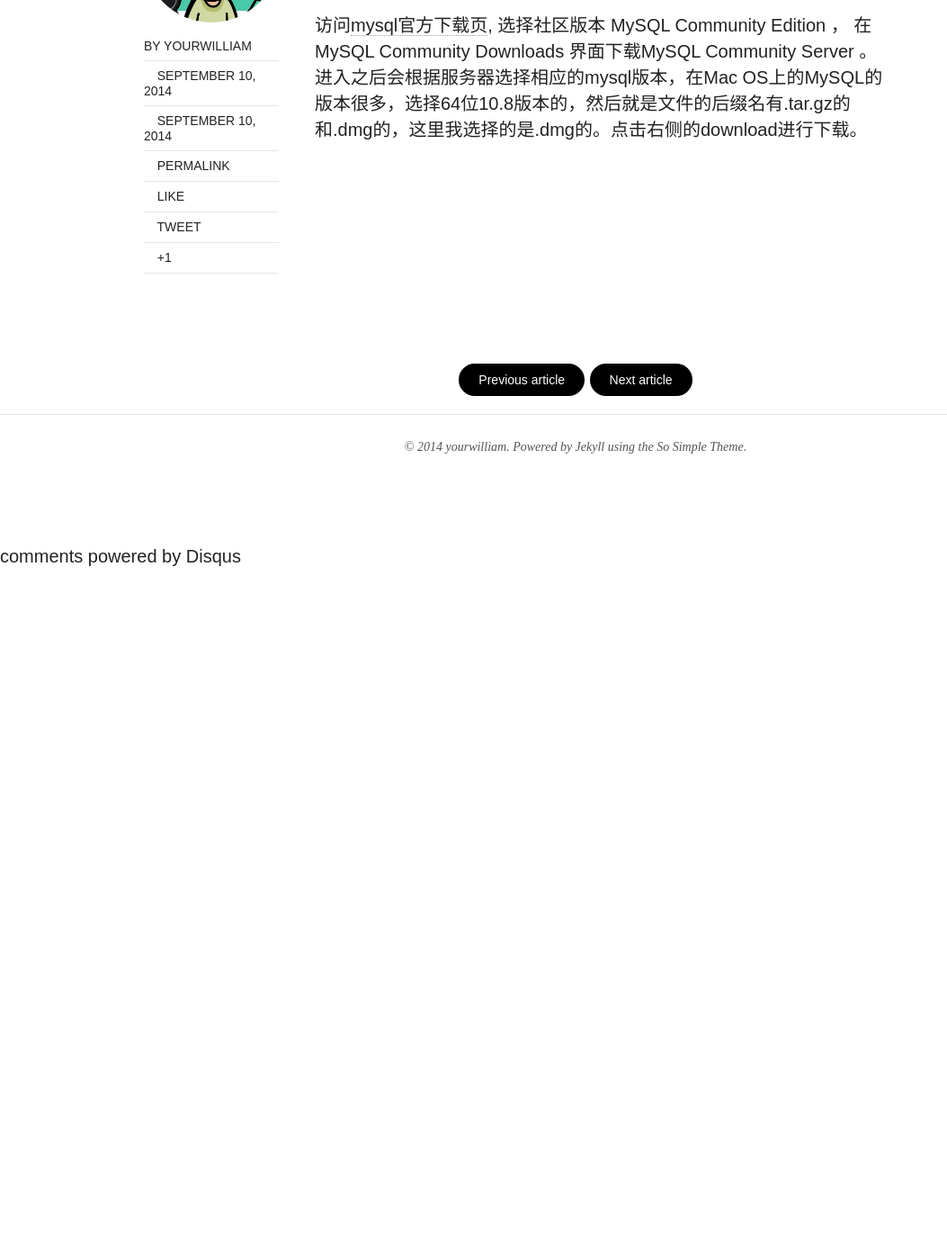
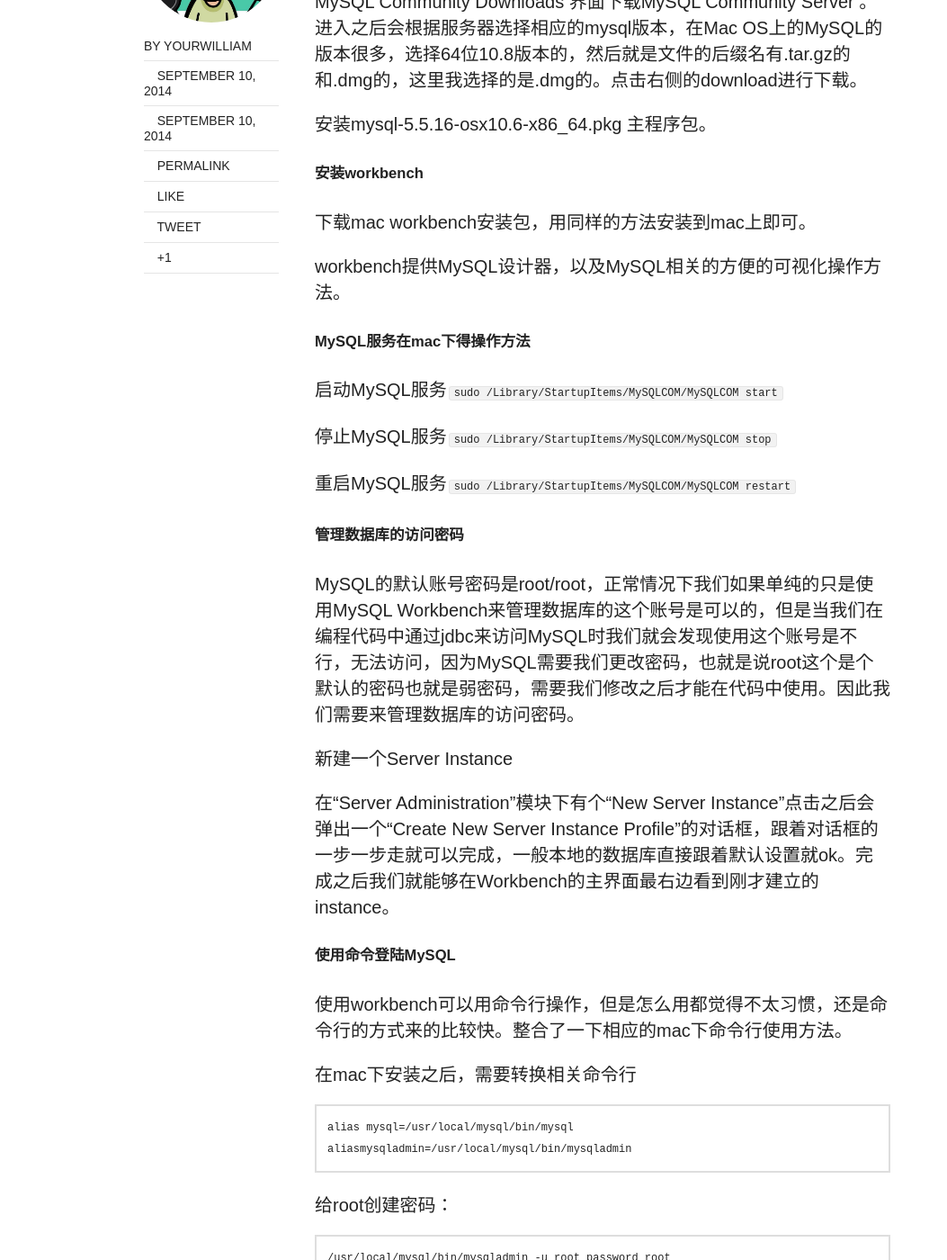
Before and after one commit to yourwilliam/william-blog, a Jekyll site: the page built from _posts/2014-09-10-mac-mysql-install.md, in a window 1280 px wide and 1400 px high, scrolled down 655 px. Shown: the whole window at 90% size, without its empty margins (0-1053 px from the left). Built offline with Jekyll 4.4.1, drawn with Linux system fonts in a browser that asks for light colours; nearby versions of some CDN libraries; comment, search, counter and statistics services are not loaded; before the commit the page ends 1285 px from its top, so only the background shows below that; some of the changed text lies outside the part shown.

Commit message:
update macen and mysql blog

```diff
--- a/_posts/2014-09-10-mac-mysql-install.md
+++ b/_posts/2014-09-10-mac-mysql-install.md
@@ -9,7 +9,70 @@ comments: true
 share: true
 ---
 
-### mac 下安装mysql
+#### mac下安装mysql主程序
 
-#####1. 下载安装包
 访问[mysql官方下载页](http://www.mysql.com/downloads/), 选择社区版本 MySQL Community Edition ， 在MySQL Community Downloads 界面下载MySQL Community Server 。 进入之后会根据服务器选择相应的mysql版本，在Mac OS上的MySQL的版本很多，选择64位10.8版本的，然后就是文件的后缀名有.tar.gz的和.dmg的，这里我选择的是.dmg的。点击右侧的download进行下载。
+
+安装mysql-5.5.16-osx10.6-x86_64.pkg 主程序包。
+
+
+##### 安装workbench
+下载mac workbench安装包，用同样的方法安装到mac上即可。
+
+workbench提供MySQL设计器，以及MySQL相关的方便的可视化操作方法。
+
+
+##### MySQL服务在mac下得操作方法
+
+启动MySQL服务`sudo /Library/StartupItems/MySQLCOM/MySQLCOM start`
+
+停止MySQL服务`sudo /Library/StartupItems/MySQLCOM/MySQLCOM stop`
+
+重启MySQL服务`sudo /Library/StartupItems/MySQLCOM/MySQLCOM restart`
+
+
+##### 管理数据库的访问密码
+
+MySQL的默认账号密码是root/root，正常情况下我们如果单纯的只是使用MySQL Workbench来管理数据库的这个账号是可以的，但是当我们在编程代码中通过jdbc来访问MySQL时我们就会发现使用这个账号是不行，无法访问，因为MySQL需要我们更改密码，也就是说root这个是个默认的密码也就是弱密码，需要我们修改之后才能在代码中使用。因此我们需要来管理数据库的访问密码。
+
+新建一个Server Instance
+
+在“Server Administration”模块下有个“New Server Instance”点击之后会弹出一个“Create New Server Instance Profile”的对话框，跟着对话框的一步一步走就可以完成，一般本地的数据库直接跟着默认设置就ok。完成之后我们就能够在Workbench的主界面最右边看到刚才建立的instance。
+
+##### 使用命令登陆MySQL
+
+使用workbench可以用命令行操作，但是怎么用都觉得不太习惯，还是命令行的方式来的比较快。整合了一下相应的mac下命令行使用方法。
+
+在mac下安装之后，需要转换相关命令行
+
+	alias mysql=/usr/local/mysql/bin/mysql
+	aliasmysqladmin=/usr/local/mysql/bin/mysqladmin
+
+给root创建密码：
+
+	/usr/local/mysql/bin/mysqladmin -u root password root
+
+使用终端来打开或关闭mysql:
+
+    sudo /Library/StartupItems/MySQLCOM/MYSQLCOM [start | stop | restart]
+
+进入数据库：
+
+	mysql -u root -p
+
+随后输入密码:root
+
+将命令输入到启动项中得方法：
+在终端输入 :
+
+	cd ~
+	vim ./bash_profile
+
+这个文件如果配置过android开发环境是修改过的.我们添加2行
+
+	alias mysql=/usr/local/mysql/bin/mysql
+	alias mysqladmin=/usr/local/mysql/bin/mysqladmin
+
+保存退出,重启终端或者开新窗口即可
+
+到这里可以参考一下基本命令行操作：
```
Also changed, not shown: _posts/2013-02-13-jave-maven-nexus-experience.md (+12 -0 lines), _posts/2014-10-19-java-activiti-maven-project.md (added, +59 -0 lines), _posts/2014-10-20-mac-eclipse-juno-install.md (added, +56 -0 lines).
